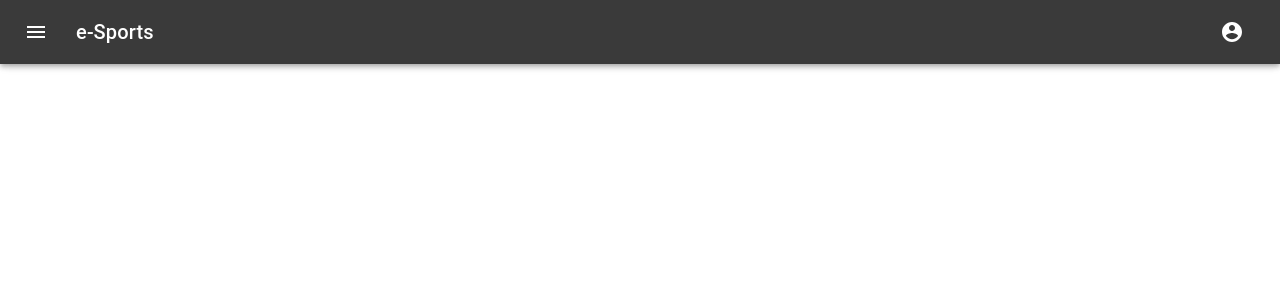
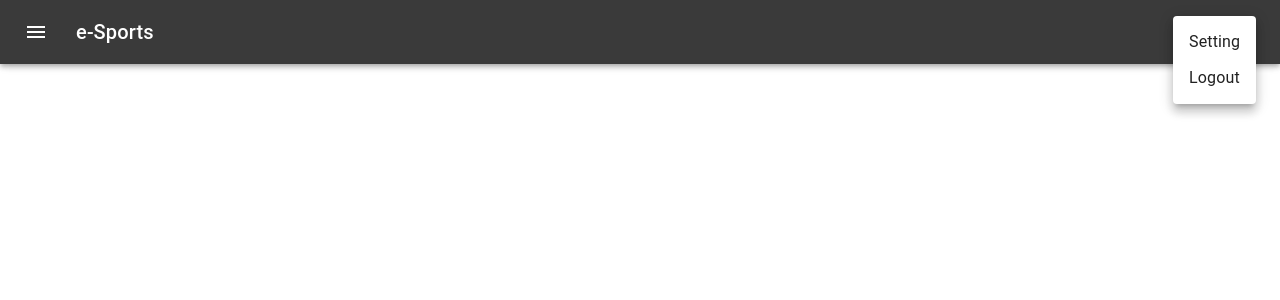
Before and after one commit to toliner/2222-hackathon, a React (Create React App) app in the folder frontend/: page / in a window 1280 px wide. Both pictures are taken after a click on the button 1232 px from the left and 32 px from the top of the page. Shown: the top 300 px of the page. Built offline with nearby package versions, Linux system fonts and the light colour scheme.

Commit message:
menuの表示

```diff
--- a/frontend/src/components/common/menu-app-bar.tsx
+++ b/frontend/src/components/common/menu-app-bar.tsx
@@ -1,4 +1,5 @@
 import React from "react";
+// eslint-disable-next-line no-unused-vars
 import { createStyles, makeStyles, Theme } from "@material-ui/core/styles";
 import AppBar from "@material-ui/core/AppBar";
 import Toolbar from "@material-ui/core/Toolbar";
@@ -6,9 +7,6 @@
 import IconButton from "@material-ui/core/IconButton";
 import MenuIcon from "@material-ui/icons/Menu";
 import AccountCircle from "@material-ui/icons/AccountCircle";
-import Switch from "@material-ui/core/Switch";
-import FormControlLabel from "@material-ui/core/FormControlLabel";
-import FormGroup from "@material-ui/core/FormGroup";
 import MenuItem from "@material-ui/core/MenuItem";
 import Menu from "@material-ui/core/Menu";
 
@@ -31,6 +29,13 @@
 
 export const MenuAppBar = () => {
   const classes = useStyles();
+  const [anchorEl, setAnchorEl] = React.useState<null | HTMLElement>(null);
+  const open = Boolean(anchorEl);
+
+  const handleMenu = (event: React.MouseEvent<HTMLElement>) =>
+    setAnchorEl(event.currentTarget);
+
+  const handleClose = () => setAnchorEl(null);
 
   return (
     <div className={classes.root}>
@@ -53,9 +58,28 @@
               aria-controls="menu-appbar"
               aria-haspopup="true"
               color="inherit"
+              onClick={handleMenu}
             >
               <AccountCircle />
             </IconButton>
+            <Menu
+              id="menu-appbar"
+              anchorEl={anchorEl}
+              anchorOrigin={{
+                vertical: "top",
+                horizontal: "right"
+              }}
+              keepMounted
+              transformOrigin={{
+                vertical: "top",
+                horizontal: "right"
+              }}
+              open={open}
+              onClose={handleClose}
+            >
+              <MenuItem onClick={handleClose}>Setting</MenuItem>
+              <MenuItem onClick={handleClose}>Logout</MenuItem>
+            </Menu>
           </div>
         </Toolbar>
       </AppBar>
```
